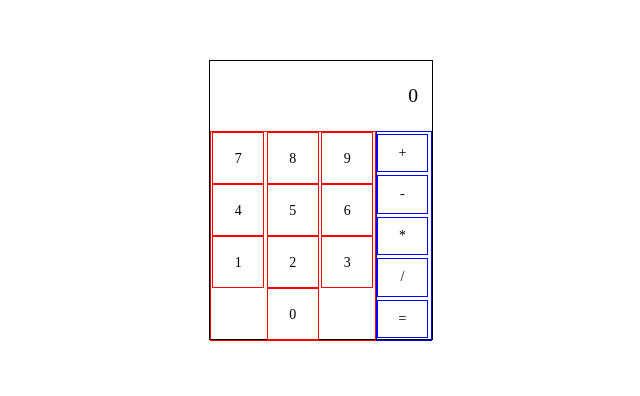
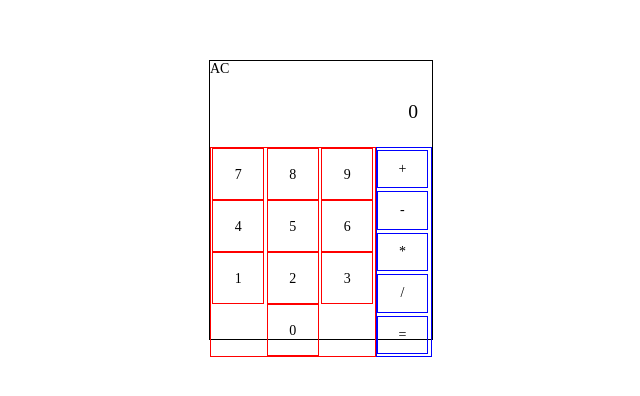
Before and after one commit to izabelka/calculator, a React (Create React App) app: page / in a window 1280 px wide. Shown: the part 200-596 px from the top of the page, without its empty margins (319-959 px from the left). Built offline with nearby package versions, Linux system fonts and the light colour scheme; the HTML template or start-up script is replaced by a standard one.

Commit message:
Add AC(clear) button

```diff
--- a/src/App.js
+++ b/src/App.js
@@ -18,6 +18,7 @@ class App extends Component {
     this.multiplyDigits = this.multiplyDigits.bind(this);
     this.divideDigits = this.divideDigits.bind(this);
     this.showResult = this.showResult.bind(this);
+    this.clear = this.clear.bind(this);
   }
 
   displayDigits(digit) {
@@ -96,12 +97,19 @@ class App extends Component {
         updateDisplayer: false
       })
     }
+  }
 
+  clear() {
+    this.setState({
+      displayer: 0,
+      updateDisplayer: false
+    })
   }
 
   render() {
     return (
       <div id="calculator-container">
+        <span id="ac" onClick={this.clear}>AC</span>
         <div id="display-results">
           <span>{this.state.displayer}</span>
         </div>
```
